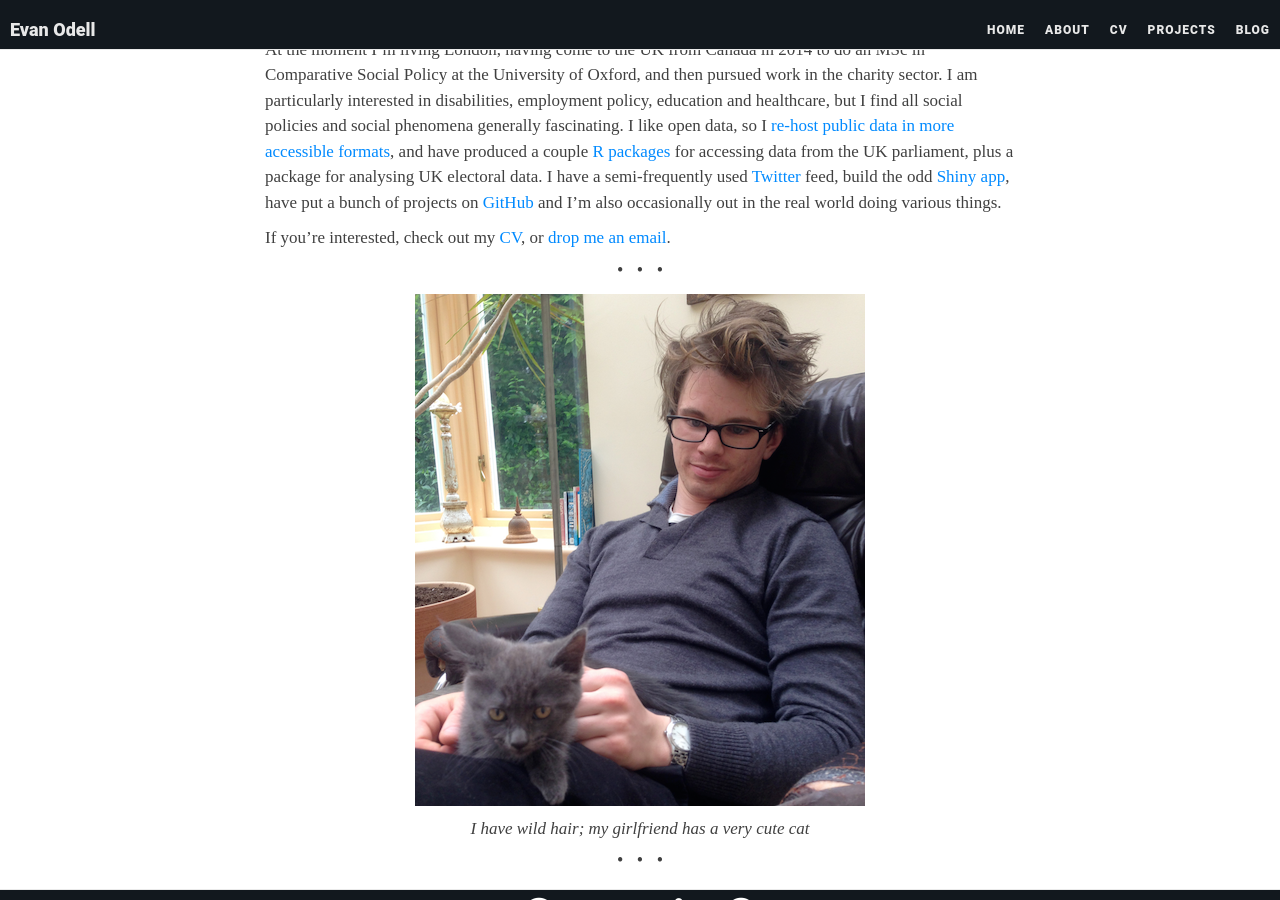
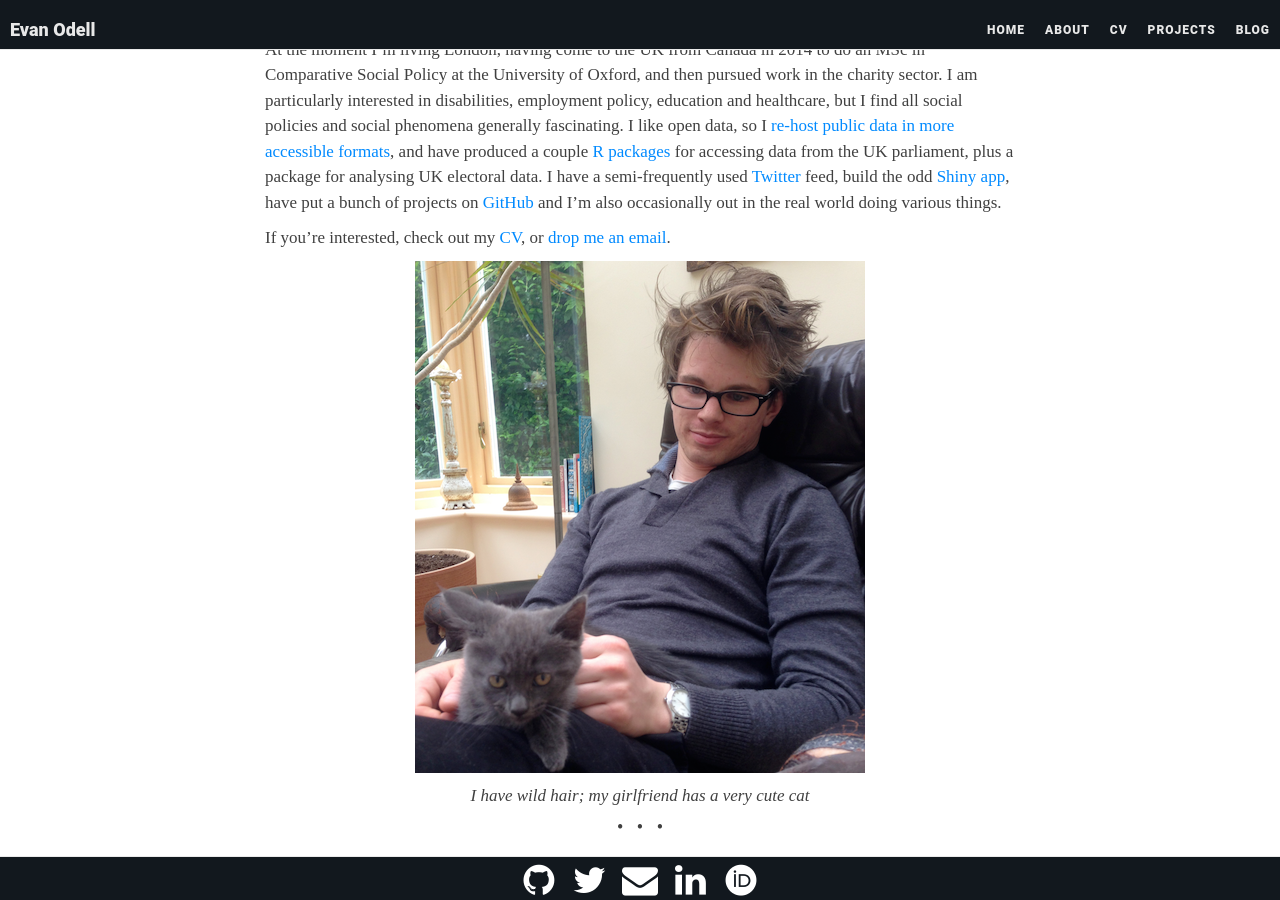
Before and after one commit to evanodell/evanodell.com, a Jekyll site: the page built from about.md, in a window 1280 px wide and 900 px high, scrolled down 715 px. Built offline with Jekyll 4.4.1, drawn with Linux system fonts in a browser that asks for light colours; nearby versions of some CDN libraries; some web fonts are replaced; grey boxes are pictures that could not be loaded.

Commit message:
remove duplicated circles

```diff
--- a/_config.yml
+++ b/_config.yml
@@ -70,7 +70,6 @@ google_analytics: "UA-90706059-1"
 
 # Google Tag Manager ID
 #gtm: ""
-
 
 # Excerpt Word Length
 excerpt_length: 50
--- a/about.md
+++ b/about.md
@@ -14,12 +14,6 @@ At the moment I'm living London, having come to the UK from Canada in 2014 to do
 
 If you're interested, check out my [CV](http://evanodell.com/cv/), or [drop me an email](mailto:evanodell91@gmail.com).
 
-<div class = "asterism">
-&nbsp;&bull;&nbsp;
-&nbsp;&bull;&nbsp;
-&nbsp;&bull;&nbsp;
-</div>
-
 <p><img src="/img/evan-and-coco.png" class="centre-image" alt="I have wild hair; my girlfriend has a very cute cat"/></p>
 <p align="center">
 <em>I have wild hair; my girlfriend has a very cute cat</em>
```
